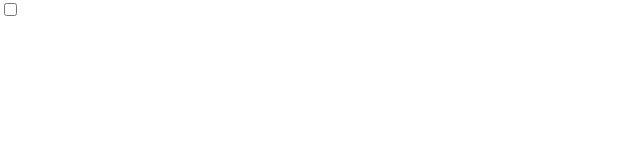
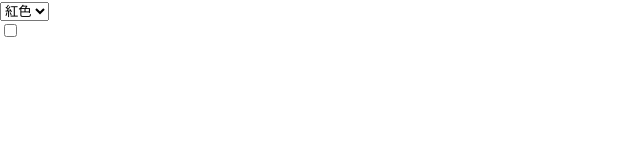
Before and after one commit to max80713/react-30-days, a React (Create React App) app in the folder my-app/: page / in a window 1280 px wide. Shown: the top 160 px of the page, without its empty margins (0-640 px from the left). Built offline with nearby package versions, Linux system fonts and the light colour scheme.

Commit message:
Add day seventeen example code

```diff
--- a/my-app/src/App.js
+++ b/my-app/src/App.js
@@ -1,11 +1,42 @@
 import React, { Component } from 'react';
 import './App.css';
 import ClockWithSwitch from './ClockWithSwitch';
+import Select from './Select';
+
+const options = [{
+  value: 'red',
+  text: '紅色',
+}, {
+  value: 'green',
+  text: '綠色',
+}, {
+  value: 'blue',
+  text: '藍色',
+}];
 
 class App extends Component {
+  state = {
+    selectedValue: 'red'
+  }
+
+  handleChange = e => {
+    const selectedValue = e.target.value;
+
+    this.setState({
+      selectedValue,
+    })
+  }
+
   render() {
     return (
-      <ClockWithSwitch />
+      <div>
+        <Select
+          handleChange={this.handleChange}
+          options={options}
+          selectedValue={this.state.selectedValue}
+        />
+        <ClockWithSwitch />
+      </div>
     );
   }
 }
--- /dev/null
+++ b/my-app/src/Select.js
@@ -0,0 +1,21 @@
+import React from 'react';
+
+class Select extends React.Component {
+  render() {
+    return (
+      <select onChange={this.props.handleChange}>
+        {this.props.options.map(option => {
+          return (
+            <option
+              value={option.value}
+              checked={this.props.selectedValue === option.value}
+              key={option.value}
+            >{option.text}</option>
+          )
+        })}
+      </select>
+    )
+  }
+}
+
+export default Select;
```
